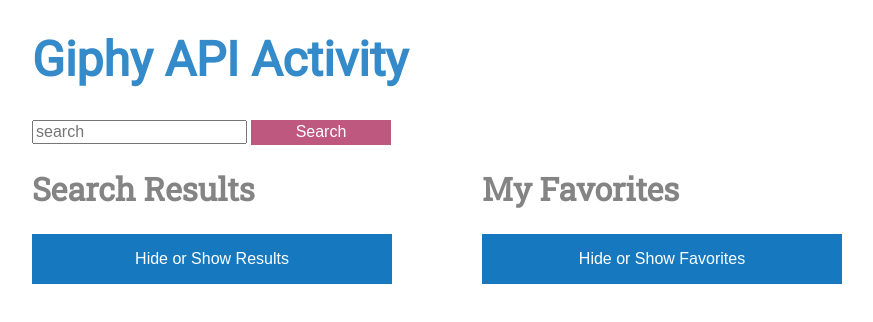
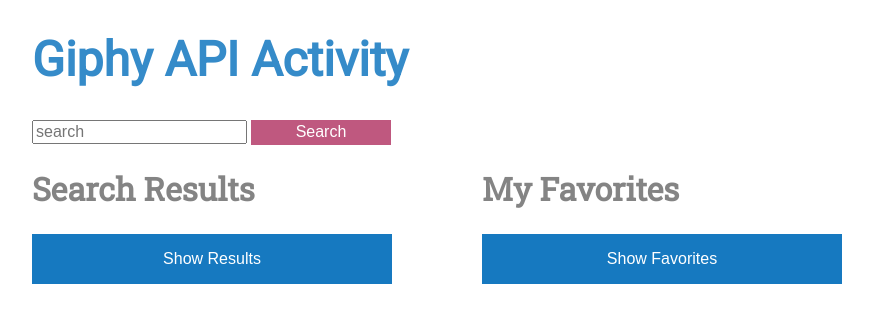
Before and after one commit to ErinBlack/giphy-api-activity, a plain HTML site: page index.html in a window 1280 px wide. Shown: the whole page, without its empty margins (158-1031 px from the left). Drawn offline with Linux system fonts and the light colour scheme.

Commit message:
fixed some styling

```diff
--- a/css/main.css
+++ b/css/main.css
@@ -23,7 +23,9 @@ button{
   height: 25px;
   width: 140px;
 }
-
+.removeFav{
+  width: 220px;
+}
 #searchedGifs{
   width: 50%;
   float: left;
--- a/index.html
+++ b/index.html
@@ -19,12 +19,12 @@
     <div class="allResults">
       <div id="searchedGifs">
         <h2>Search Results</h2>
-        <button class="showCategory" id="showResults">Hide or Show Results</button>
+        <button class="showCategory" id="showResults">Show Results</button>
         <div id='searchResults'></div>
       </div>
       <div class="favoritesList">
         <h2>My Favorites</h2>
-        <button class="showCategory" id="showFavorites">Hide or Show Favorites</button>
+        <button class="showCategory" id="showFavorites">Show Favorites</button>
         <div id="favorites"></div>
       </div>
     </div>
--- a/scripts/script.js
+++ b/scripts/script.js
@@ -81,7 +81,7 @@ $('#showResults').on('click', function(){
 
 $('#showFavorites').on('click', function(){
   $('#favorites').toggle();
-})
+});
 
 
 
```
